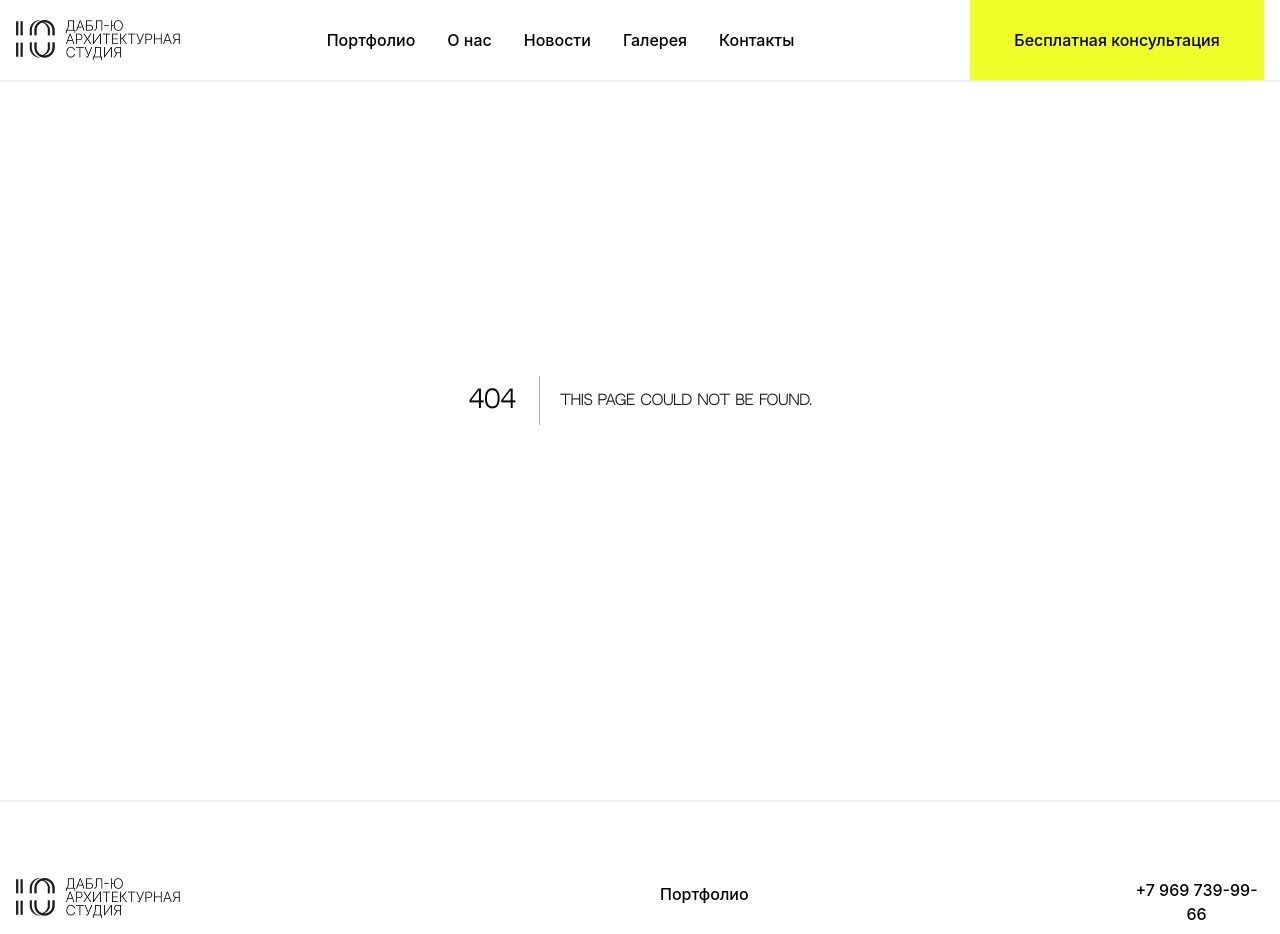
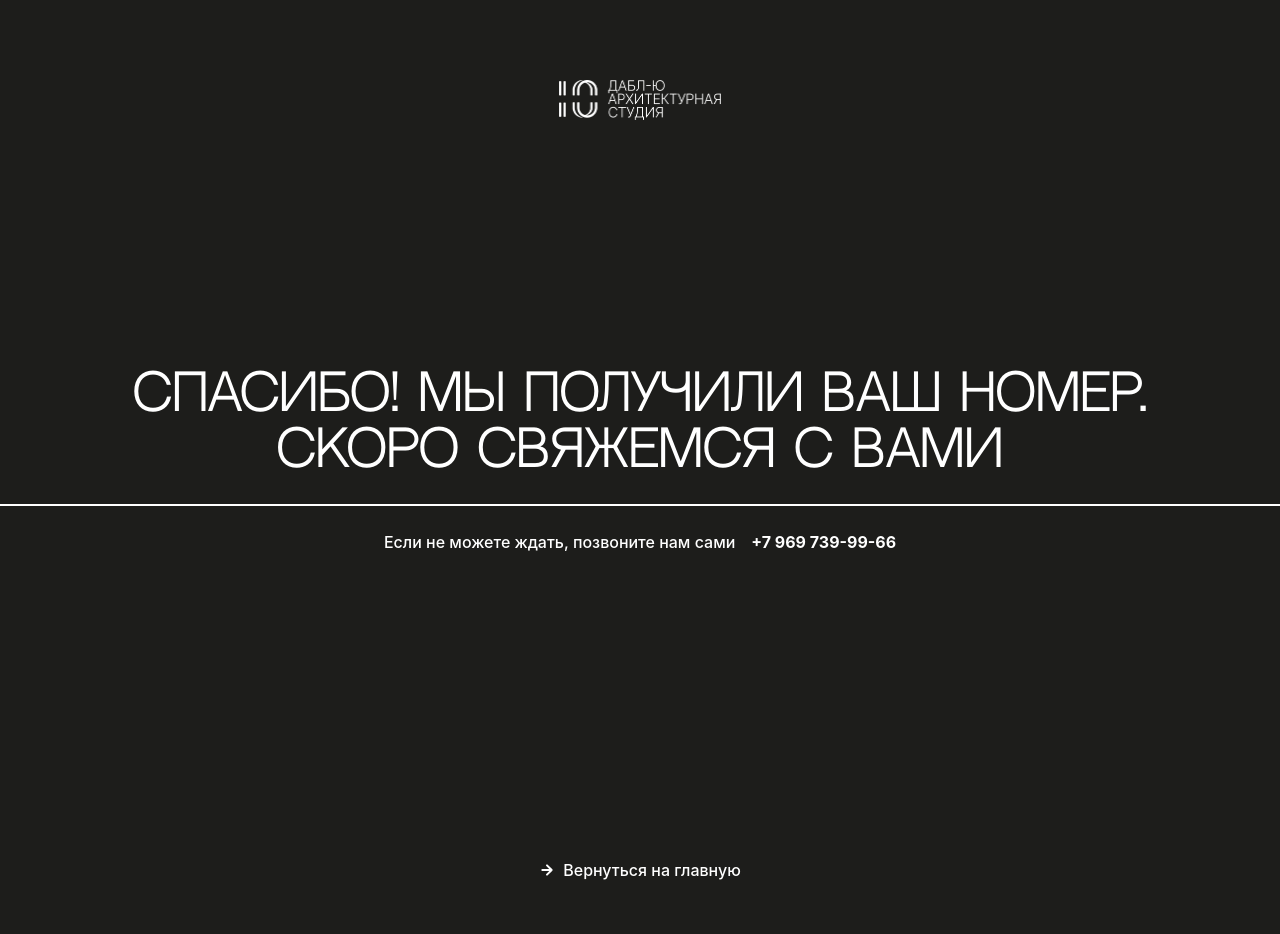
Before and after one commit to vastolya/uu, a Next.js app: page /success in a window 1280 px wide. Before the commit this address had no page. Shown: the top 934 px of the page. Built offline with nearby package versions, Linux system fonts and the light colour scheme.

Commit message:
add revalidate timer

```diff
--- a/src/app/gallery/GalleryContent.tsx
+++ b/src/app/gallery/GalleryContent.tsx
@@ -1,3 +1,5 @@
+"use client";
+
 import { PageSection } from "@/components/layout/PageSection";
 import IconTg from "@/components/icons/IconTg";
 import IconWU from "@/components/icons/IconWU";
@@ -5,6 +7,7 @@ import Link from "next/link";
 import Image from "next/image";
 import React from "react";
 import { urlFor } from "@/sanity/image";
+import { AnimatePresence, motion } from "motion/react";
 
 interface GalleryContentProps {
   arts: {
@@ -56,12 +59,17 @@ const GalleryContent = ({ arts }: GalleryContentProps) => {
             <strong> Можно не только рассмотреть, но и приобрести</strong>
           </p>
         </div>
+        <AnimatePresence>
           {arts.map((item, index) => (
-          <Link
-            href={`/gallery/${item.slug.current}`}
-            className={`col-span-2 ${index == arts.length - 1 ? "pb-0" : "pb-5 md:pb-0"} `}
+            <motion.div
               key={item._id}
+              initial={{ opacity: 0, y: 10 }}
+              animate={{ opacity: 1, y: 0 }}
+              exit={{ opacity: 0, y: -10 }}
+              transition={{ duration: 0.3, ease: "easeInOut" }}
+              className={`col-span-2 ${index == arts.length - 1 ? "pb-0" : "pb-5 md:pb-0"}`}
             >
+              <Link href={`/gallery/${item.slug.current}`} className="block">
                 <div className=" md:h-[20.75rem] h-[288px] md:w-[20.75rem] rounded-[var(--radius-sm)] mb-2 overflow-hidden relative">
                   {item.image && (
                     <Image
@@ -81,7 +89,9 @@ const GalleryContent = ({ arts }: GalleryContentProps) => {
                   <p>{item.size}</p>
                 </div>
               </Link>
+            </motion.div>
           ))}
+        </AnimatePresence>
       </PageSection>
     </>
   );
--- a/src/app/gallery/[slug]/page.tsx
+++ b/src/app/gallery/[slug]/page.tsx
@@ -10,6 +10,8 @@ import IconWU from "@/components/icons/IconWU";
 import IconTg from "@/components/icons/IconTg";
 import IconChevron from "@/components/icons/IconChevron";
 import Form from "@/components/ui/Form";
+
+export const revalidate = 60;
 
 export default async function ArtsPage({
   params,
--- a/src/app/layout.tsx
+++ b/src/app/layout.tsx
@@ -20,6 +20,7 @@ export default function RootLayout({
 }>) {
   const pathname = usePathname();
   const hideFooter = pathname === "/map";
+  const isSuccessPage = pathname === "/success";
   const darkFooter =
     pathname.includes("/news") ||
     pathname.includes("/about") ||
@@ -46,9 +47,9 @@ export default function RootLayout({
           </div>
         </Modal>
         <Preloader />
-        {<Header />}
+        {!isSuccessPage && <Header />}
         {children}
-        {hideFooter ? (
+        {hideFooter || isSuccessPage ? (
           <></>
         ) : darkFooter ? (
           <Footer className="" variant="dark" />
--- /dev/null
+++ b/src/app/success/page.tsx
@@ -0,0 +1,52 @@
+"use client";
+
+import Image from "next/image";
+import React from "react";
+// import { useEffect } from "react";
+// import { useRouter } from "next/navigation";
+import MainLogo from "@public/logoUUWhite.png";
+import IconArrowRight from "@/components/icons/IconArrowRight";
+import Link from "next/link";
+
+const Success = () => {
+  // const router = useRouter();
+
+  // Автоматический редирект через 5 секунд
+  // useEffect(() => {
+  //   const timer = setTimeout(() => {
+  //     router.push("/");
+  //   }, 5000);
+
+  //   return () => clearTimeout(timer);
+  // }, [router]);
+
+  return (
+    <section className="bg-[var(--color-black)]  min-h-screen py-20 flex flex-col items-center ">
+      <Image
+        src={MainLogo}
+        alt="MainLogo"
+        sizes="auto"
+        className="w-[10.125rem] pb-[15.5rem]"
+      />
+      <h2 className="text-center pb-6 !text-white ">
+        Спасибо! Мы получили ваш номер.
+        <br />
+        Скоро свяжемся с вами
+      </h2>
+      <div className="border-b-2 border-white w-screen mb-6"></div>
+      <div className="text-white flex gap-4 items-center pb-[304px]">
+        <button>Если не можете ждать, позвоните нам сами</button>
+        <p className="subtitle-bold">+7 969 739-99-66</p>
+      </div>
+      <Link href="/" className="flex items-center gap-2 cursor-pointer">
+        <IconArrowRight className="text-white" />
+        <button className="text-white cursor-pointer">
+          {" "}
+          Вернуться на главную
+        </button>
+      </Link>
+    </section>
+  );
+};
+
+export default Success;
--- a/src/components/ui/Form.tsx
+++ b/src/components/ui/Form.tsx
@@ -1,6 +1,7 @@
 "use client";
 
 import React, { useState } from "react";
+import { useRouter } from "next/navigation";
 import { Button } from "./Button";
 import {
   object,
@@ -38,6 +39,7 @@ const Form: React.FC<FormProps> = ({
   className,
   buttonText = "Отправить",
 }) => {
+  const router = useRouter();
   const [formValues, setFormValues] = useState<FormData>({
     name: "",
     phone: "",
@@ -54,6 +56,9 @@ const Form: React.FC<FormProps> = ({
       const parsed = parse(formSchema, formValues);
       setErrors({});
       console.log("Форма успешно отправлена!", parsed);
+
+      // Редирект на страницу успеха
+      router.push("/success");
     } catch (err) {
       if (err instanceof ValiError) {
         const errorMap: Record<string, string> = {};
```
Lines whose indentation alone changed are shown as unchanged.
